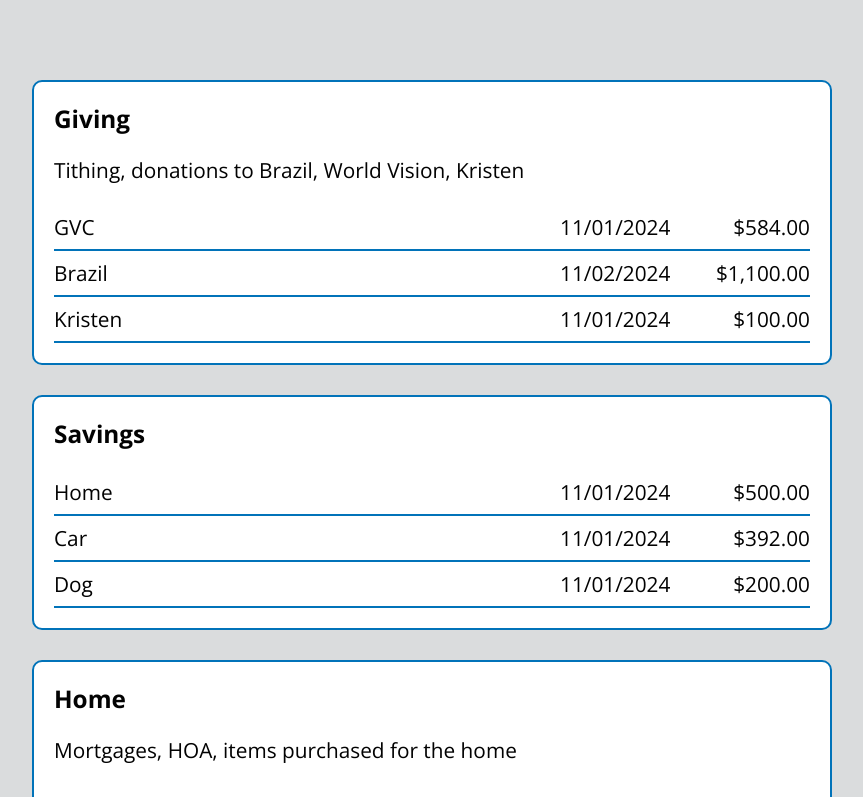
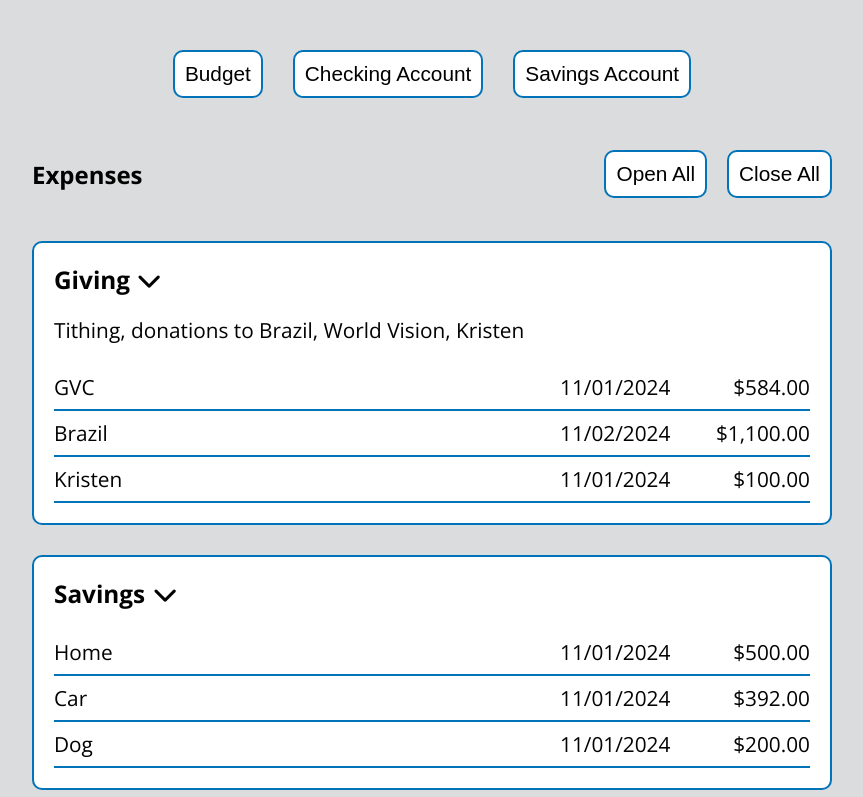
Before and after one commit to kevinhurley23/finance-tracker, a Svelte app: page / in a window 1280 px wide. Shown: the top 797 px of the page, without its empty margins (208-1071 px from the left). Built offline with nearby package versions, Linux system fonts and the light colour scheme.

Commit message:
section buttons, EnvelopeGroup component, open and close functionality for envelopes

```diff
--- a/index.html
+++ b/index.html
@@ -4,6 +4,10 @@
     <meta charset="UTF-8" />
     <!-- <link rel="icon" type="image/svg+xml" href="/vite.svg" /> -->
     <meta name="viewport" content="width=device-width, initial-scale=1.0" />
+    <script
+      src="https://kit.fontawesome.com/86e474c9b5.js"
+      crossorigin="anonymous"
+    ></script>
     <title>Finance Tracker</title>
   </head>
   <body>
--- a/src/App.svelte
+++ b/src/App.svelte
@@ -1,17 +1,36 @@
 <script>
   // import viteLogo from '/vite.svg' // assets in 'public' folder can be imported like this
-  import Envelope from './lib/Envelope.svelte';
+  import EnvelopeGroup from './lib/EnvelopeGroup.svelte';
   import { checkingAccount } from './lib/placeholderData';
 
   let expenses = checkingAccount["2024-11"].expenses;
+
+  let sectionDisplayed = "checking-account";
 </script>
 
+<div class="section-buttons">
+  <button on:click={() => sectionDisplayed = "budget"}>Budget</button>
+  <button on:click={() => sectionDisplayed = "checking-account"}>Checking Account</button>
+  <button on:click={() => sectionDisplayed = "savings-account"}>Savings Account</button>
+</div>
 <main>
-  {#each expenses as expense}
-    <Envelope {expense} />
-  {/each}
+  <section class="budget" style={sectionDisplayed == "budget" ? "" : "display: none;"}>
+    Budget section coming soon!
+  </section>
+  <section id="checking-account" style={sectionDisplayed == "checking-account" ? "" : "display: none;"}>
+    <EnvelopeGroup heading={"Expenses"} envelopes={expenses} />
+  </section>
+  <section class="savings-account" style={sectionDisplayed == "savings-account" ? "" : "display: none;"}>
+    Savings section coming soon!
+  </section>
 </main>
 
 <style>
-
+  .section-buttons {
+    display: flex;
+    justify-content: center;
+    gap: 15px 30px;
+    flex-wrap: wrap;
+    margin-bottom: 40px;
+  }
 </style>
--- a/src/app.css
+++ b/src/app.css
@@ -1,8 +1,9 @@
 @import url("https://fonts.googleapis.com/css2?family=Open+Sans:ital,wght@0,300..800;1,300..800&display=swap");
 
 :root {
-  --lgray: #dadcdd;
-  --dgray: #020202;
+  --grey-100: #020202;
+  --grey-500: #b4b7b9;
+  --grey-600: #dadcdd;
   --accent: #0173b9;
 }
 
@@ -13,8 +14,8 @@
 }
 
 body {
-  background-color: var(--lgray);
-  color: var(--dgray);
+  background-color: var(--grey-600);
+  color: var(--grey-100);
   margin: 0;
   padding-block: 50px;
   font-family: "open sans";
@@ -24,3 +25,20 @@ main {
   max-width: 800px;
   margin-inline: auto;
 }
+
+button {
+  background-color: #fff;
+  padding: 10px;
+  font-size: 1.3rem;
+  border: 2px solid var(--accent);
+  border-radius: 10px;
+  transition: 200ms;
+  &:hover {
+    color: var(--accent);
+    transform: scale(1.1);
+  }
+  &:active {
+    transition: 100ms;
+    transform: scale(0.9);
+  }
+}
--- a/src/lib/Card.svelte
+++ b/src/lib/Card.svelte
@@ -5,10 +5,10 @@
 <style>
   .card {
     background-color: #fff;
-    padding: 20px;
     margin-block: 30px;
     font-size: 1.3rem;
     border: 2px solid var(--accent);
     border-radius: 10px;
+    overflow: hidden;
   }
 </style>
--- a/src/lib/Envelope.svelte
+++ b/src/lib/Envelope.svelte
@@ -1,20 +1,31 @@
 <script>
   import Card from "./Card.svelte";
   import Transaction from "./Transaction.svelte";
-  export let expense;
+  export let envelope;
+  export let allExpanded;
+
+  $: expanded = allExpanded;
 </script>
 
 <Card>
-  <div class="envelope">
-    <div class="heading">
-      <h3>{expense.envelope}</h3>
+  <div class="envelope {expanded ? 'expanded' : ''}">
+    <!-- svelte-ignore a11y_click_events_have_key_events -->
+    <!-- svelte-ignore a11y_no_static_element_interactions -->
+    <div class="heading" on:click={() => expanded = !expanded}>
+      <h3>
+        {envelope.envelope}
+        <i class="fa-solid fa-chevron-right"></i>
+      </h3>
       <span class="amount-total"></span>
     </div>
-    <!-- Need a conditional here -->
-    <p>{expense.description}</p>
-    {#each expense.transactions as transaction}
-      <Transaction {transaction}/>
-    {/each}
+    <div class="envelope-body">
+      {#if envelope.description}
+        <p>{envelope.description}</p>
+      {/if}
+      {#each envelope.transactions as transaction}
+        <Transaction {transaction}/>
+      {/each}
+    </div>
   </div>
 </Card>
 
@@ -23,9 +34,32 @@
     .heading {
       display: grid;
       grid-template-columns: 1fr 125px;
+      padding: 20px;
+      h3 {
+        margin: 0;
+        i {
+          margin-left: 5px;
+          transition: 200ms;
+        }
+      }
+      &:hover {
+        background-color: var(--grey-500);
+      }
     }
-    h3 {
-      margin: 0;
+    .envelope-body {
+      display: none;
+      padding: 0 20px 20px;
+      p {
+        margin-top: 0;
+      }
+    }
+    &.expanded {
+      .heading i {
+        transform: rotate(90deg);
+      }
+      .envelope-body {
+        display: block;
+      }
     }
   }
 </style>
--- /dev/null
+++ b/src/lib/EnvelopeGroup.svelte
@@ -0,0 +1,32 @@
+<script>
+  import Envelope from './Envelope.svelte';
+  export let heading;
+  export let envelopes;
+
+  let allExpanded = true;
+</script>
+
+<div class="envelope-group">
+  <div class="heading-button-row">
+    <h2>{heading}</h2>
+    <div class="buttons">
+      <button on:click={() => allExpanded = true}>Open All</button>
+      <button on:click={() => allExpanded = false}>Close All</button>
+    </div>
+  </div>
+  {#each envelopes as envelope}
+    <Envelope {envelope} {allExpanded}/>
+  {/each}
+</div>
+
+<style>
+  .heading-button-row {
+    display: flex;
+    justify-content: space-between;
+    align-items: center;
+    .buttons {
+      display: flex;
+      gap: 20px;
+    }
+  }
+</style>
```
